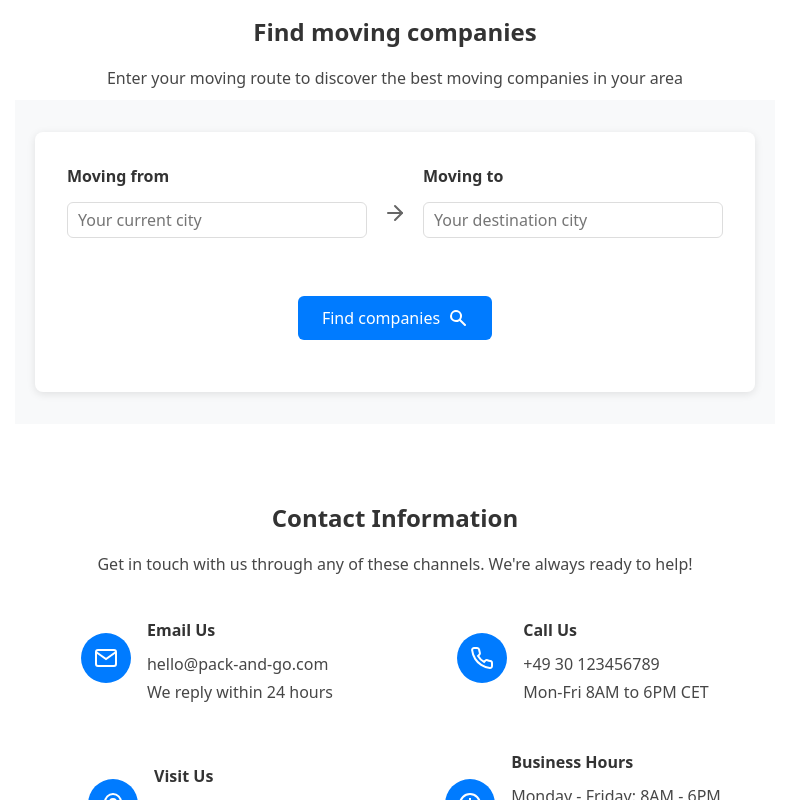
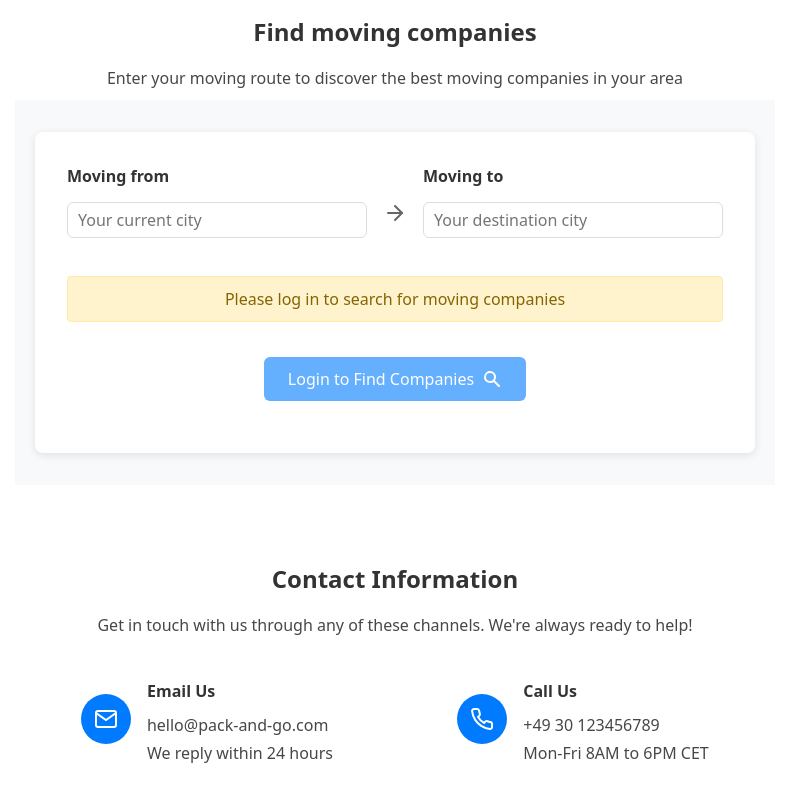
Before and after one commit to jili0/pack-and-go, a Next.js app: page / in a window 1280 px wide. Shown: the part 1100-1900 px from the top of the page, without its empty margins (245-1034 px from the left). Built offline with nearby package versions, Linux system fonts and the light colour scheme; no server answers.

Commit message:
searchForm for user and others

```diff
--- a/src/components/forms/SearchForm.jsx
+++ b/src/components/forms/SearchForm.jsx
@@ -1,8 +1,152 @@
+// "use client";
+
+// import { useState } from "react";
+// import { useRouter } from "next/navigation";
+// import { useLoading } from "@/context/LoadingContext";
+// import "@/app/styles/styles.css";
+
+// export default function SearchForm() {
+//   const [fromLocation, setFromLocation] = useState("");
+//   const [toLocation, setToLocation] = useState("");
+//   const router = useRouter();
+//   const searchLoading = useLoading("api", "searchCompanies");
+
+//   const handleSubmit = async (e) => {
+//     e.preventDefault();
+
+//     if (!fromLocation.trim() || !toLocation.trim()) {
+//       alert("Please enter both locations");
+//       return;
+//     }
+
+//     searchLoading.startLoading();
+
+//     try {
+//       const formData = {
+//         fromAddress: {
+//           city: fromLocation.trim(),
+//           postalCode: "00000",
+//           street: "Address not specified",
+//         },
+//         toAddress: {
+//           city: toLocation.trim(),
+//           postalCode: "00000",
+//           street: "Address not specified",
+//         },
+//         moveDate: new Date(Date.now() + 7 * 24 * 60 * 60 * 1000).toISOString(),
+//         estimatedHours: 4,
+//         helpersCount: 2,
+//         additionalServices: [],
+//       };
+
+//       const response = await fetch("/api/search-companies", {
+//         method: "POST",
+//         headers: {
+//           "Content-Type": "application/json",
+//         },
+//         body: JSON.stringify({
+//           fromCity: fromLocation.trim(),
+//           toCity: toLocation.trim(),
+//         }),
+//       });
+
+//       if (!response.ok) {
+//         throw new Error(`HTTP error! status: ${response.status}`);
+//       }
+
+//       const companies = await response.json();
+
+//       sessionStorage.setItem("movingFormData", JSON.stringify(formData));
+//       sessionStorage.setItem("searchResults", JSON.stringify(companies));
+
+//       router.push("/search-results");
+//     } catch (error) {
+//       console.error("Search failed:", error);
+//       alert("Search failed. Please try again.");
+//     } finally {
+//       searchLoading.stopLoading();
+//     }
+//   };
+
+//   return (
+//     <div className="form-container">
+//       <form onSubmit={handleSubmit}>
+//         <div className="search-inputs">
+//           <div className="input-field">
+//             <label htmlFor="fromLocation">Moving from</label>
+//             <input
+//               type="text"
+//               id="fromLocation"
+//               value={fromLocation}
+//               onChange={(e) => setFromLocation(e.target.value)}
+//               placeholder="Your current city"
+//               required
+//               disabled={searchLoading.isLoading}
+//             />
+//           </div>
+
+//           <div className="arrow-icon">
+//             <svg
+//               xmlns="http://www.w3.org/2000/svg"
+//               width="24"
+//               height="24"
+//               viewBox="0 0 24 24"
+//               fill="none"
+//               stroke="currentColor"
+//               strokeWidth="2"
+//               strokeLinecap="round"
+//               strokeLinejoin="round"
+//             >
+//               <path d="M5 12h14" />
+//               <path d="m12 5 7 7-7 7" />
+//             </svg>
+//           </div>
+
+//           <div className="input-field">
+//             <label htmlFor="toLocation">Moving to</label>
+//             <input
+//               type="text"
+//               id="toLocation"
+//               value={toLocation}
+//               onChange={(e) => setToLocation(e.target.value)}
+//               placeholder="Your destination city"
+//               required
+//               disabled={searchLoading.isLoading}
+//             />
+//           </div>
+//         </div>
+
+//         <button
+//           type="submit"
+//           disabled={searchLoading.isLoading}
+//           className="btn-primary"
+//         >
+//           {searchLoading.isLoading ? "Searching..." : "Find companies"}
+//           <svg
+//             xmlns="http://www.w3.org/2000/svg"
+//             width="20"
+//             height="20"
+//             viewBox="0 0 20 20"
+//             fill="currentColor"
+//           >
+//             <path
+//               fillRule="evenodd"
+//               d="M8 4a4 4 0 100 8 4 4 0 000-8zM2 8a6 6 0 1110.89 3.476l4.817 4.817a1 1 0 01-1.414 1.414l-4.816-4.816A6 6 0 012 8z"
+//               clipRule="evenodd"
+//             />
+//           </svg>
+//         </button>
+//       </form>
+//     </div>
+//   );
+// }
+
 "use client";
 
 import { useState } from "react";
 import { useRouter } from "next/navigation";
 import { useLoading } from "@/context/LoadingContext";
+import { useAuth } from "@/context/AuthContext";
 import "@/app/styles/styles.css";
 
 export default function SearchForm() {
@@ -10,9 +154,28 @@ export default function SearchForm() {
   const [toLocation, setToLocation] = useState("");
   const router = useRouter();
   const searchLoading = useLoading("api", "searchCompanies");
+  const { account, checkLoading } = useAuth(); // get account and checkLoading from AuthContext
+
+  // check if user is authenticated and their role
+  const isAuthenticated = !!account;
+  const isCustomer =  account?.role === 'user';
+  const isCompany =  account?.role === 'company';
 
   const handleSubmit = async (e) => {
     e.preventDefault();
+
+    // check if user is authenticated
+    if (!isAuthenticated) {
+      alert("Please log in to search for moving companies");
+      router.push("/login");
+      return;
+    }
+
+    // check if user is a customer
+    if (!isCustomer) {
+      alert("Only customers can search for moving companies");
+      return;
+    }
 
     if (!fromLocation.trim() || !toLocation.trim()) {
       alert("Please enter both locations");
@@ -68,6 +231,15 @@ export default function SearchForm() {
     }
   };
 
+  const handleLoginPrompt = () => {
+    if (!isAuthenticated) {
+      alert("Please log in to search for moving companies");
+      router.push("/login");
+    } else if (!isCustomer) {
+      alert("Only customers can search for moving companies");
+    }
+  };
+
   return (
     <div className="form-container">
       <form onSubmit={handleSubmit}>
@@ -81,7 +253,7 @@ export default function SearchForm() {
               onChange={(e) => setFromLocation(e.target.value)}
               placeholder="Your current city"
               required
-              disabled={searchLoading.isLoading}
+              disabled={searchLoading.isLoading || checkLoading}
             />
           </div>
 
@@ -111,17 +283,57 @@ export default function SearchForm() {
               onChange={(e) => setToLocation(e.target.value)}
               placeholder="Your destination city"
               required
-              disabled={searchLoading.isLoading}
+              disabled={searchLoading.isLoading || checkLoading}
             />
           </div>
         </div>
 
+        {!isAuthenticated && (
+          <div className="auth-notice" style={{
+            padding: "10px",
+            marginBottom: "15px",
+            backgroundColor: "#fff3cd",
+            border: "1px solid #ffeaa7",
+            borderRadius: "4px",
+            color: "#856404"
+          }}>
+            Please log in to search for moving companies
+          </div>
+        )}
+
+        {isAuthenticated && isCompany && (
+          <div className="auth-notice" style={{
+            padding: "10px",
+            marginBottom: "15px",
+            backgroundColor: "#f8d7da",
+            border: "1px solid #f5c6cb",
+            borderRadius: "4px",
+            color: "#721c24"
+          }}>
+            Only customers can search for moving companies
+          </div>
+        )}
+
         <button
-          type="submit"
-          disabled={searchLoading.isLoading}
-          className="btn-primary"
+          type={isAuthenticated && isCustomer ? "submit" : "button"}
+          onClick={isAuthenticated && isCustomer ? undefined : handleLoginPrompt}
+          disabled={searchLoading.isLoading || !isAuthenticated || !isCustomer || checkLoading}
+          className={`btn-primary ${(!isAuthenticated || !isCustomer) ? 'btn-disabled' : ''}`}
+          style={{
+            opacity: (!isAuthenticated || !isCustomer) ? 0.6 : 1,
+            cursor: (!isAuthenticated || !isCustomer) ? 'not-allowed' : 'pointer'
+          }}
         >
-          {searchLoading.isLoading ? "Searching..." : "Find companies"}
+          {checkLoading
+            ? "Checking authentication..."
+            : searchLoading.isLoading
+              ? "Searching..."
+              : !isAuthenticated
+                ? "Login to Find Companies"
+                : !isCustomer
+                  ? "Only Customers Can Find Companies"
+                  : "Find companies"
+          }
           <svg
             xmlns="http://www.w3.org/2000/svg"
             width="20"
```
